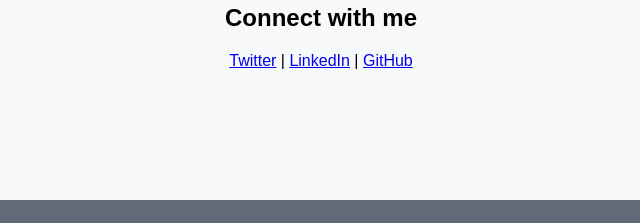
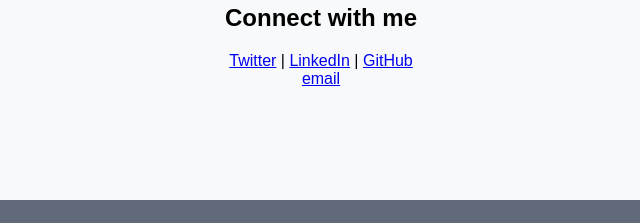
Before and after one commit to Ishbarna/Portfolio, a plain HTML site: page index.html in a window 1280 px wide. Shown: the part 530-753 px from the top of the page, 319-959 px from the left. Drawn offline with Linux system fonts and the light colour scheme.

Commit message:
portfolio

```diff
--- a/index.html
+++ b/index.html
@@ -33,7 +33,9 @@
         <a href="https://www.linkedin.com/in/ishbarna-kafle/" target="_blank">LinkedIn</a> |
         <a href="https://github.com/ishbarna" target="_blank">GitHub</a>
     </section>
-
+    <div>
+        <a href="izzuser12@gmail.com" target="_blank">email</a>
+    </div>
     <footer>
         <p>&copy; 2025 Ishbarna Kafle. All rights reserved.</p>
     </footer>
```
